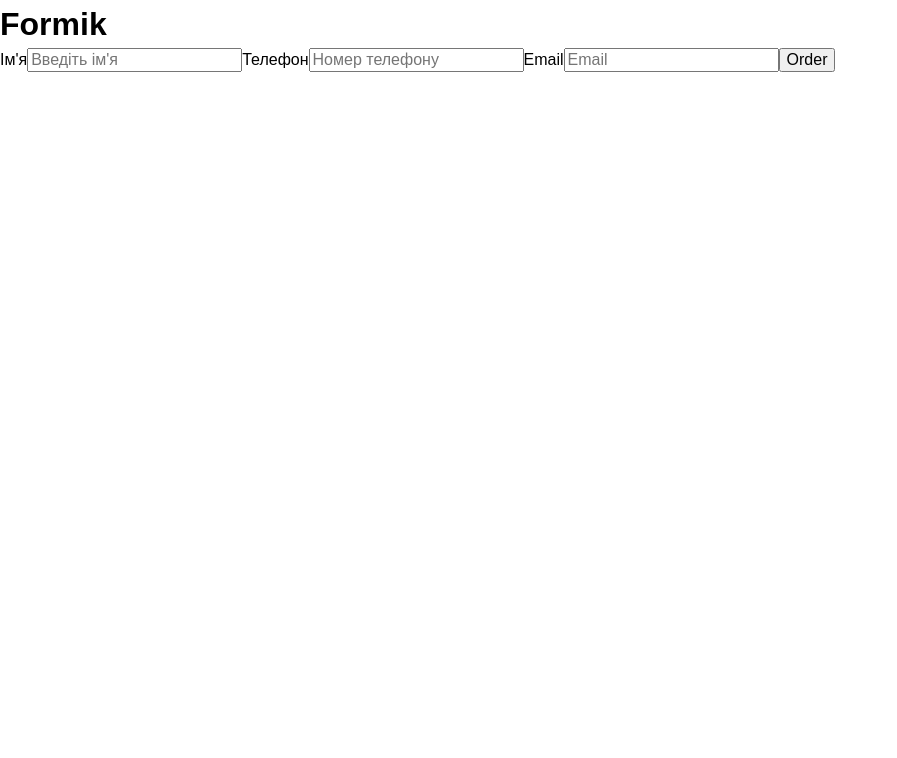
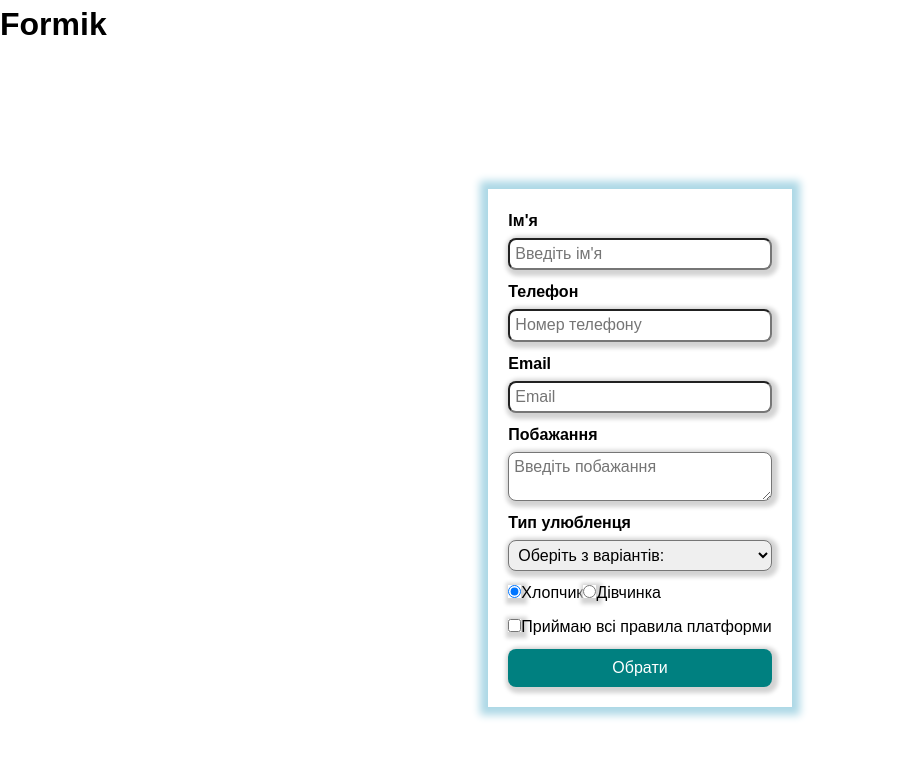
Before and after one commit to NataliaStupka/react-test-vite, a React (Vite) app: page / in a window 1280 px wide. Shown: the top 758 px of the page, without its empty margins (0-897 px from the left). Built offline with nearby package versions, Linux system fonts and the light colour scheme.

Commit message:
order form

```diff
--- a/src/components/OrderForm/OrderForm.jsx
+++ b/src/components/OrderForm/OrderForm.jsx
@@ -3,7 +3,10 @@
 //Formik має 2 обов'язкові поля: onSubmit={}, c={}
 import { Field, Form, Formik } from 'formik';
 
+import s from './OrderForm.module.css';
+
 const OrderForm = () => {
+  //values це initialValues
   const handleSubmit = (values, options) => {
     console.log(values);
   };
@@ -11,27 +14,103 @@
     username: '',
     tel: '',
     email: '',
+    petType: '',
+    desire: '',
+    agree: false,
+    gender: 'male',
   };
 
   return (
-    <div>
+    <div className={s.wrapper}>
+      {/* тег Formik не стилізується*/}
       <Formik onSubmit={handleSubmit} initialValues={initialValues}>
-        <Form>
-          <label>
+        <Form className={s.form}>
+          {/* input */}
+          <label className={s.label}>
             <span>Ім'я</span>
-            <Field type="text" name="username" placeholder="Введіть ім'я" />
+            <Field
+              className={s.input}
+              type="text"
+              name="username"
+              placeholder="Введіть ім'я"
+            />
           </label>
 
-          <label>
+          <label className={s.label}>
             <span>Телефон</span>
-            <Field type="text" name="tel" placeholder="Номер телефону" />
+            <Field
+              className={s.input}
+              type="text"
+              name="tel"
+              placeholder="Номер телефону"
+            />
           </label>
 
+          <label className={s.label}>
+            <span>Email</span>
+            <Field
+              className={s.input}
+              type="email"
+              name="email"
+              placeholder="Email"
+            />
+          </label>
+
+          {/* textarea */}
+          <label className={s.label}>
+            <span>Побажання</span>
+            <Field
+              className={s.input}
+              as="textarea"
+              name="desire"
+              placeholder="Введіть побажання"
+            />
+          </label>
+
+          {/* select */}
+          <label className={s.label}>
+            <span>Тип улюбленця</span>
+            <Field className={s.input} as="select" name="petType">
+              {/* disabled - не можемо обрати */}
+              <option disabled value="">
+                Оберіть з варіантів:
+              </option>
+              <option value="cat">Кіт</option>
+              <option value="dog">Собака</option>
+              <option value="bird">Пташка</option>
+              <option value="rodent">Гризун</option>
+            </Field>
+          </label>
+
+          {/* radiobatton */}
+          <div>
+            <label>
+              <Field
+                type="radio"
+                value="male"
+                className={s.input}
+                name="gender"
+              />
+              <span>Хлопчик</span>
+            </label>
+            <label>
+              <Field
+                type="radio"
+                value="female"
+                className={s.input}
+                name="gender"
+              />
+              <span>Дівчинка</span>
+            </label>
+          </div>
+
+          {/* checkbox */}
           <label>
-            <span>Email</span>
-            <Field type="email" name="email" placeholder="Email" />
+            <Field type="checkbox" className={s.input} name="agree" />
+            <span>Приймаю всі правила платформи</span>
           </label>
-          <button type="submit">Order</button>
+
+          <button type="submit">Обрати</button>
         </Form>
       </Formik>
     </div>
--- /dev/null
+++ b/src/components/OrderForm/OrderForm.module.css
@@ -0,0 +1,39 @@
+.wrapper {
+  min-height: 100vh;
+  display: flex;
+  justify-content: center;
+  align-items: center;
+}
+.error {
+  color: red;
+  font-size: 12px;
+}
+.form {
+  display: flex;
+  flex-direction: column;
+  box-shadow: 0 0 8px 8px lightblue;
+  padding: 20px;
+  /* gap - відступи */
+  gap: 10px;
+  & button {
+    background-color: teal;
+    color: white;
+    padding: 10px 15px;
+    border-radius: 8px;
+    border: none;
+    box-shadow: 2px 2px 4px 4px lightgray;
+  }
+}
+.label {
+  gap: 5px;
+  display: flex;
+  flex-direction: column;
+  & span {
+    font-weight: bold;
+  }
+}
+.input {
+  border-radius: 8px;
+  padding: 5px;
+  box-shadow: 2px 2px 4px 4px lightgray;
+}
```
